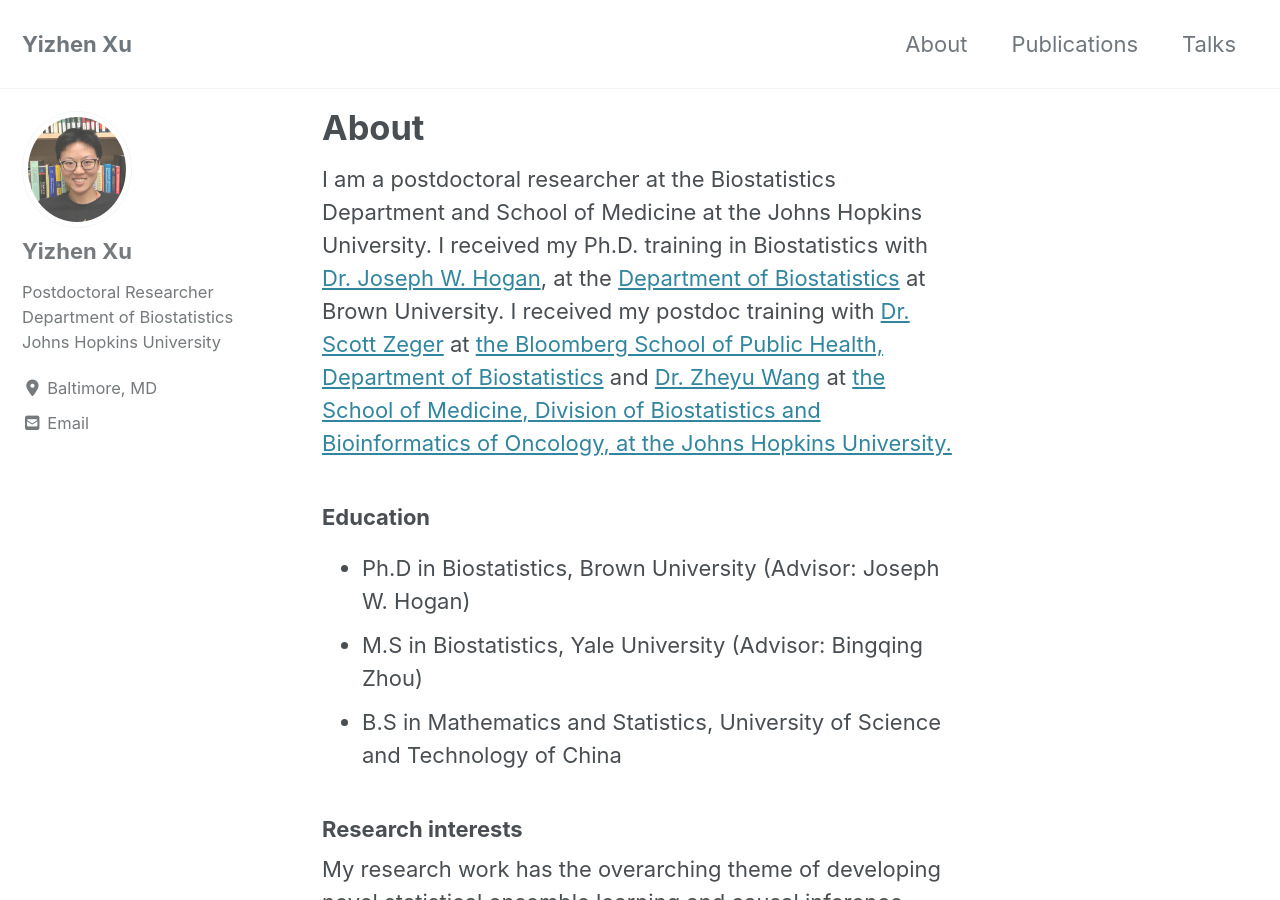
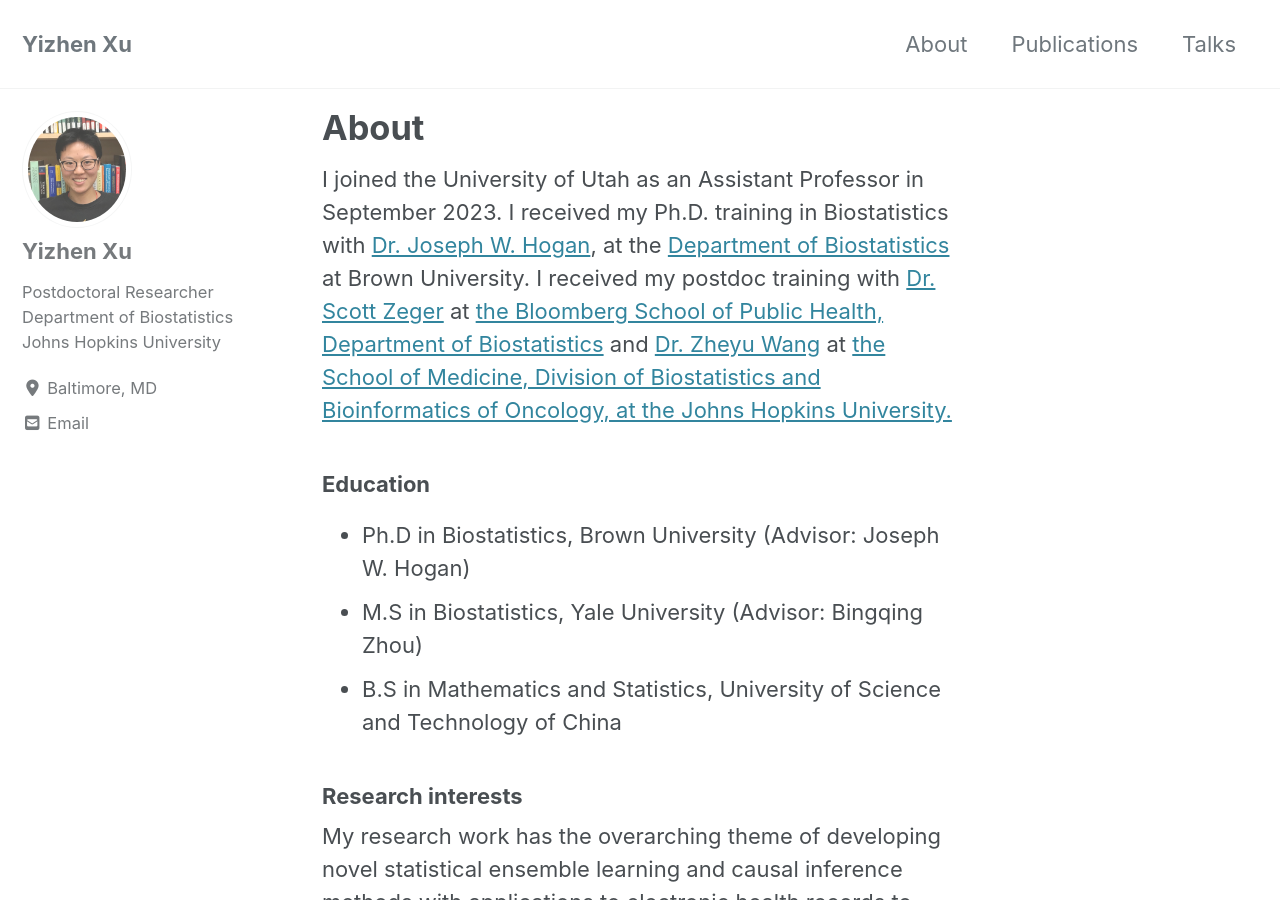
Before and after one commit to yizhenxu/yizhenxu.github.io, a Jekyll site: the page built from _pages/about.md, in a window 1280 px wide and 900 px high. Built offline with Jekyll 4.4.1, drawn with Linux system fonts in a browser that asks for light colours; cached includes are drawn as plain includes; nearby versions of some CDN libraries.

Commit message:
Update about.md

```diff
--- a/_pages/about.md
+++ b/_pages/about.md
@@ -5,8 +5,7 @@ permalink: /About/
 comments: true
 author_profile: true
 ---
-
-I am a postdoctoral researcher at the Biostatistics Department and School of Medicine at the Johns Hopkins University. I received my Ph.D. training in Biostatistics with <a href="https://vivo.brown.edu/display/jhogansc">Dr. Joseph W. Hogan</a>, at the <a href="https://www.brown.edu/academics/public-health/biostats/home"> Department of Biostatistics</a> at Brown University. I received my postdoc training with <a href="https://publichealth.jhu.edu/faculty/784/scott-l-zeger">Dr. Scott Zeger</a> at <a href="https://publichealth.jhu.edu/departments/biostatistics">the Bloomberg School of Public Health, Department of Biostatistics</a> and <a href="https://www.hopkinsmedicine.org/profiles/details/zheyu-wang"> Dr. Zheyu Wang</a> at <a href="https://www.rits.onc.jhmi.edu/dbb/">the School of Medicine, Division of Biostatistics and Bioinformatics of Oncology, at the Johns Hopkins University.
+I joined the University of Utah as an Assistant Professor in September 2023. I received my Ph.D. training in Biostatistics with <a href="https://vivo.brown.edu/display/jhogansc">Dr. Joseph W. Hogan</a>, at the <a href="https://www.brown.edu/academics/public-health/biostats/home"> Department of Biostatistics</a> at Brown University. I received my postdoc training with <a href="https://publichealth.jhu.edu/faculty/784/scott-l-zeger">Dr. Scott Zeger</a> at <a href="https://publichealth.jhu.edu/departments/biostatistics">the Bloomberg School of Public Health, Department of Biostatistics</a> and <a href="https://www.hopkinsmedicine.org/profiles/details/zheyu-wang"> Dr. Zheyu Wang</a> at <a href="https://www.rits.onc.jhmi.edu/dbb/">the School of Medicine, Division of Biostatistics and Bioinformatics of Oncology, at the Johns Hopkins University.
 
 ### Education
 - Ph.D in Biostatistics, Brown University (Advisor: Joseph W. Hogan)
```
